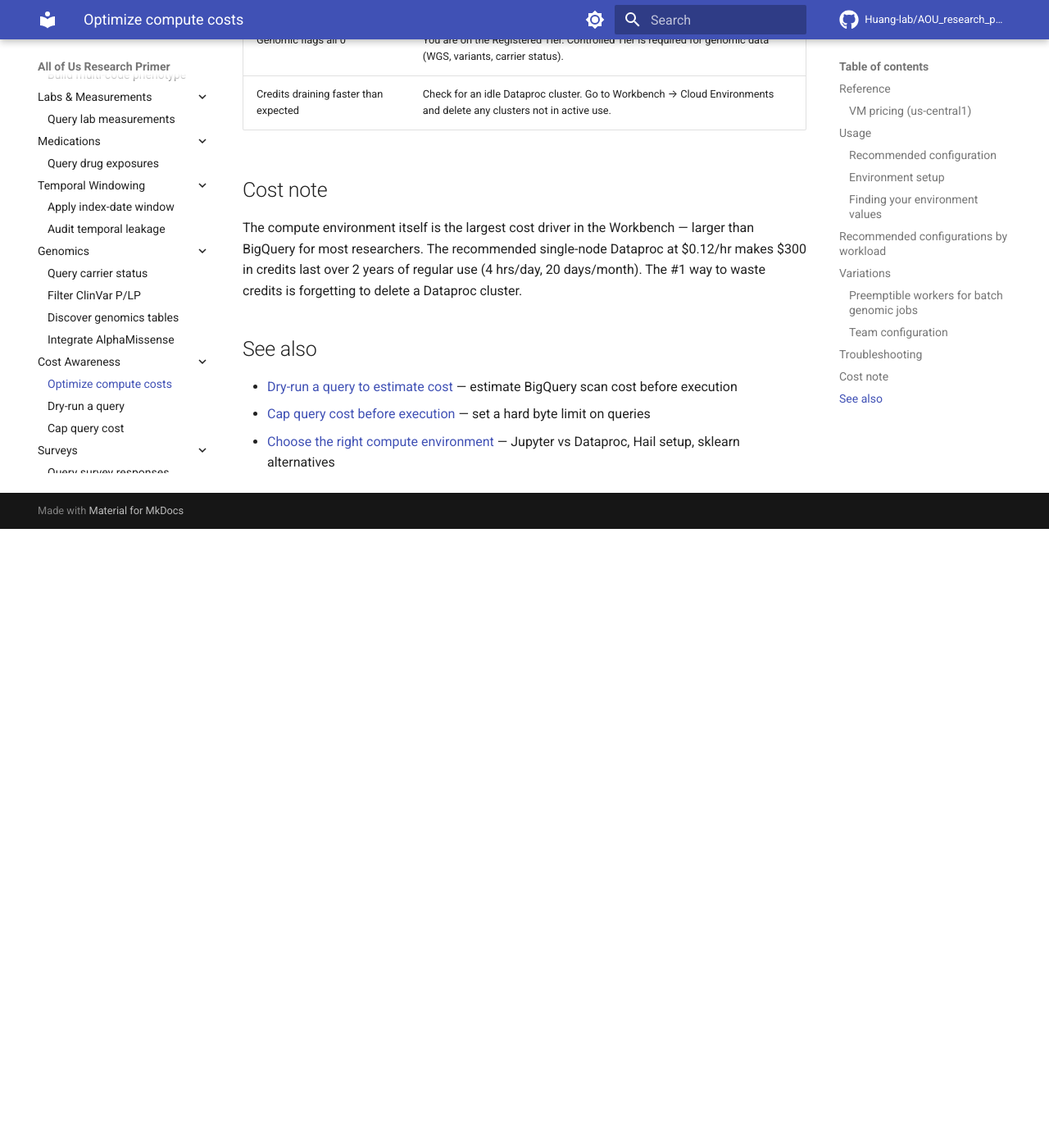
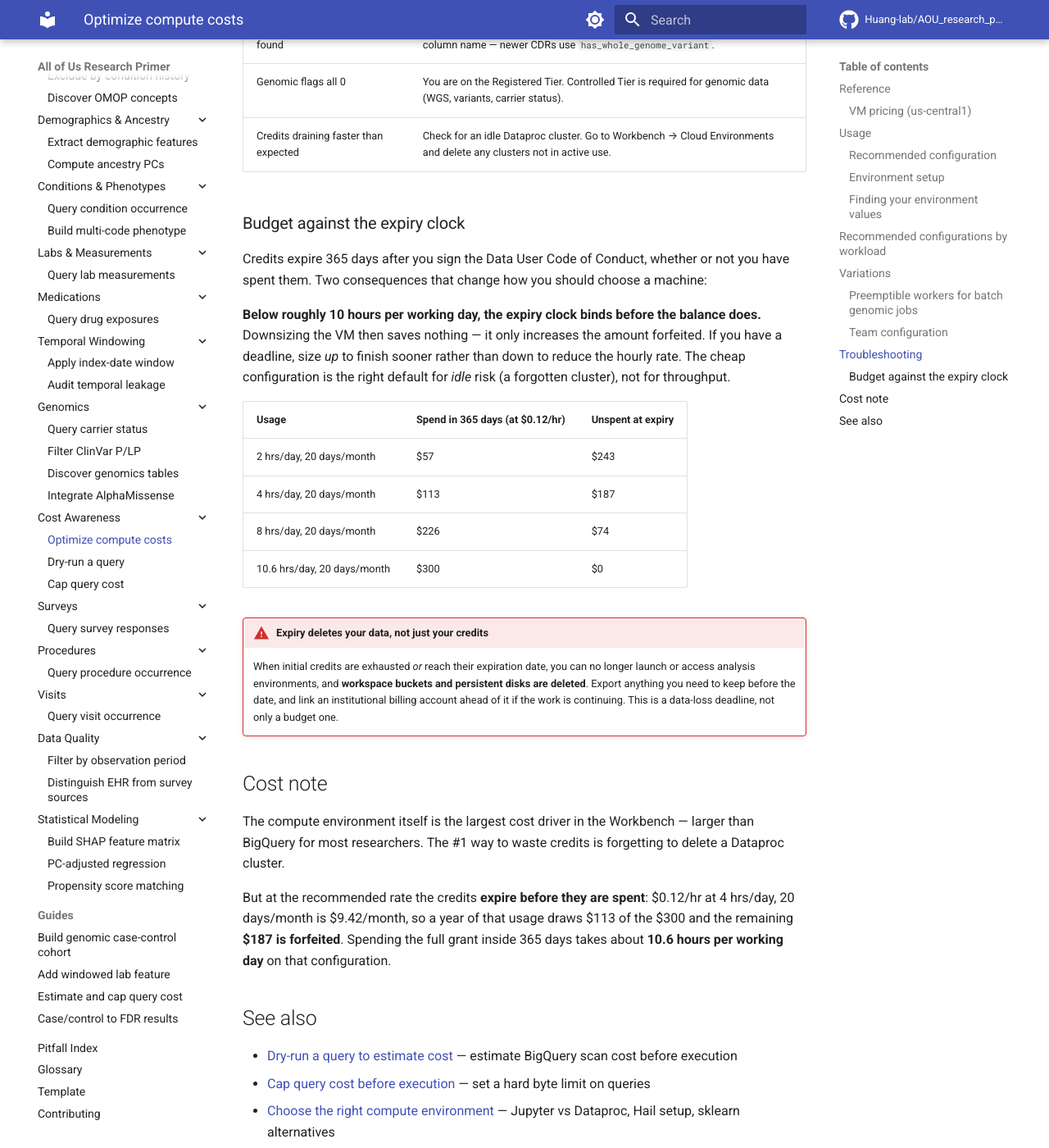
Before and after one commit to Huang-lab/AOU_research_primer, an MkDocs documentation site: the page built from docs/reference/cost-awareness/optimize-compute-costs.md, in a window 1280 px wide and 1400 px high, scrolled down 4795 px. Shown: the whole window at 82% size. Built offline with MkDocs 1.6.1 and Material for MkDocs 9.7.7, drawn with Linux system fonts in a browser that asks for light colours; comment, search, counter and statistics services are not loaded; before the commit the page ends 5440 px from its top, so only the background shows below that; some of the changed text lies outside the part shown.

Commit message:
cost: initial credits expire at 365 days, and expiry is the binding constraint
The page said credits "expire 120 days after registration". The policy changed
on 2025-02-18: they expire 365 days after you sign the Data User Code of
Conduct.

  https://support.researchallofus.org/hc/en-us/articles/37568567328788-Updates-to-All-of-Us-initial-credits-expirations-updated-to-365-days

The page also contradicted itself on the strength of it. The Cost note says the
recommended configuration "makes $300 in credits last over 2 years of regular
use" - which cannot be true under a 120-day expiry, and is not true under the
real 365-day one either.

Correcting the fact inverts the advice, which is why this is more than a number
edit. At the recommended $0.1178/hr, 4 hrs/day x 20 days/month is $9.42/month:
a full year draws $113 of the $300 and forfeits $187. Spending the grant inside
365 days takes about 10.6 hours per working day. So below roughly 10 hrs/day the
clock binds, not the balance, and downsizing the VM saves nothing - it only
raises the amount forfeited. Someone with a deadline should size up.

Adds "Budget against the expiry clock" with a spend-vs-forfeit table, and a
pitfall for the consequence the page was missing entirely: on expiry, workspace
buckets and persistent disks are DELETED, not frozen. That is a data-loss
deadline, and it belongs on the cost-awareness page rather than only in the
support article.

Both copies updated and pitfall-index entries added in both, per CONTRIBUTING.
`mkdocs build --strict` passes; the new anchor resolves in the built site.

```diff
--- a/docs/reference/cost-awareness/optimize-compute-costs.md
+++ b/docs/reference/cost-awareness/optimize-compute-costs.md
@@ -22,7 +22,10 @@ where:
 - **Dataproc premium** — `$0.01 × total vCPUs × hours` (only for Dataproc clusters)
 - **Disk cost** — `$0.04/GB/month` for standard persistent disk (~$0.000055/GB/hr)
 
-**Initial credits:** $300 per researcher, expire 120 days after registration.
+**Initial credits:** $300 per researcher, expiring **365 days** after you sign the Data
+User Code of Conduct ([policy change effective 2025-02-18](https://support.researchallofus.org/hc/en-us/articles/37568567328788-Updates-to-All-of-Us-initial-credits-expirations-updated-to-365-days)).
+For most usage patterns the clock, not the balance, is what runs out first — see
+[Budget against the expiry clock](#budget-against-the-expiry-clock) below.
 
 ### VM pricing (us-central1)
 
@@ -165,9 +168,34 @@ When multiple researchers share a workspace for coordinated analysis:
 | Genomic flags all 0 | You are on the Registered Tier. Controlled Tier is required for genomic data (WGS, variants, carrier status). |
 | Credits draining faster than expected | Check for an idle Dataproc cluster. Go to Workbench → Cloud Environments and delete any clusters not in active use. |
 
+### Budget against the expiry clock
+
+Credits expire 365 days after you sign the Data User Code of Conduct, whether or not you
+have spent them. Two consequences that change how you should choose a machine:
+
+**Below roughly 10 hours per working day, the expiry clock binds before the balance does.**
+Downsizing the VM then saves nothing — it only increases the amount forfeited. If you have a
+deadline, size *up* to finish sooner rather than down to reduce the hourly rate. The cheap
+configuration is the right default for *idle* risk (a forgotten cluster), not for throughput.
+
+| Usage | Spend in 365 days (at $0.12/hr) | Unspent at expiry |
+|---|---|---|
+| 2 hrs/day, 20 days/month | $57 | $243 |
+| 4 hrs/day, 20 days/month | $113 | $187 |
+| 8 hrs/day, 20 days/month | $226 | $74 |
+| 10.6 hrs/day, 20 days/month | $300 | $0 |
+
+!!! pitfall "Expiry deletes your data, not just your credits"
+    When initial credits are exhausted *or* reach their expiration date, you can no longer launch
+    or access analysis environments, and **workspace buckets and persistent disks are deleted**.
+    Export anything you need to keep before the date, and link an institutional billing account
+    ahead of it if the work is continuing. This is a data-loss deadline, not only a budget one.
+
 ## Cost note
 
-The compute environment itself is the largest cost driver in the Workbench — larger than BigQuery for most researchers. The recommended single-node Dataproc at $0.12/hr makes $300 in credits last over 2 years of regular use (4 hrs/day, 20 days/month). The #1 way to waste credits is forgetting to delete a Dataproc cluster.
+The compute environment itself is the largest cost driver in the Workbench — larger than BigQuery for most researchers. The #1 way to waste credits is forgetting to delete a Dataproc cluster.
+
+But at the recommended rate the credits **expire before they are spent**: $0.12/hr at 4 hrs/day, 20 days/month is $9.42/month, so a year of that usage draws $113 of the $300 and the remaining **$187 is forfeited**. Spending the full grant inside 365 days takes about **10.6 hours per working day** on that configuration.
 
 ## See also
 
```
Also changed, not shown: docs/pitfall-index.md (+8 -0 lines), pitfall-index.md (+8 -0 lines), reference/cost-awareness/optimize-compute-costs.md (+30 -2 lines).
